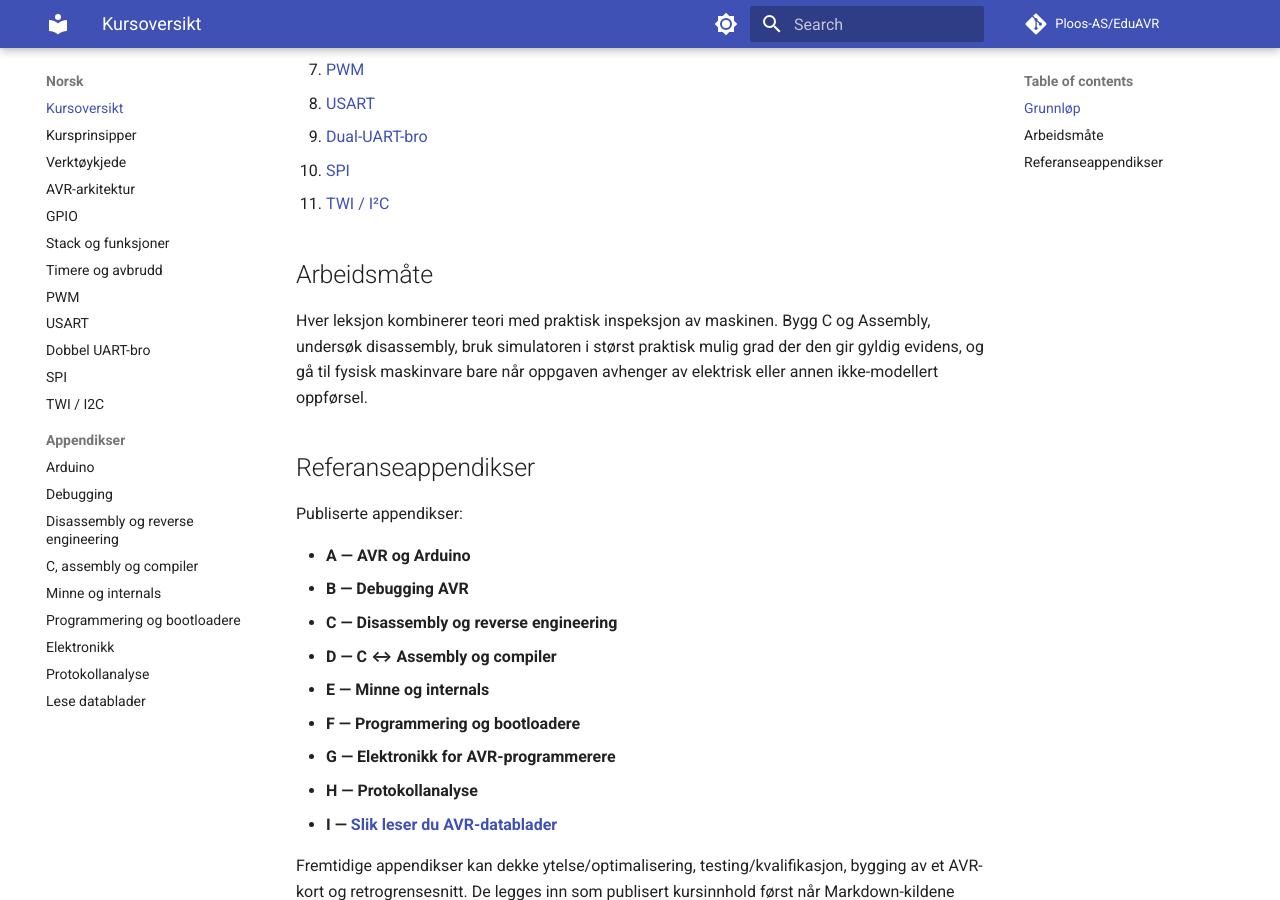
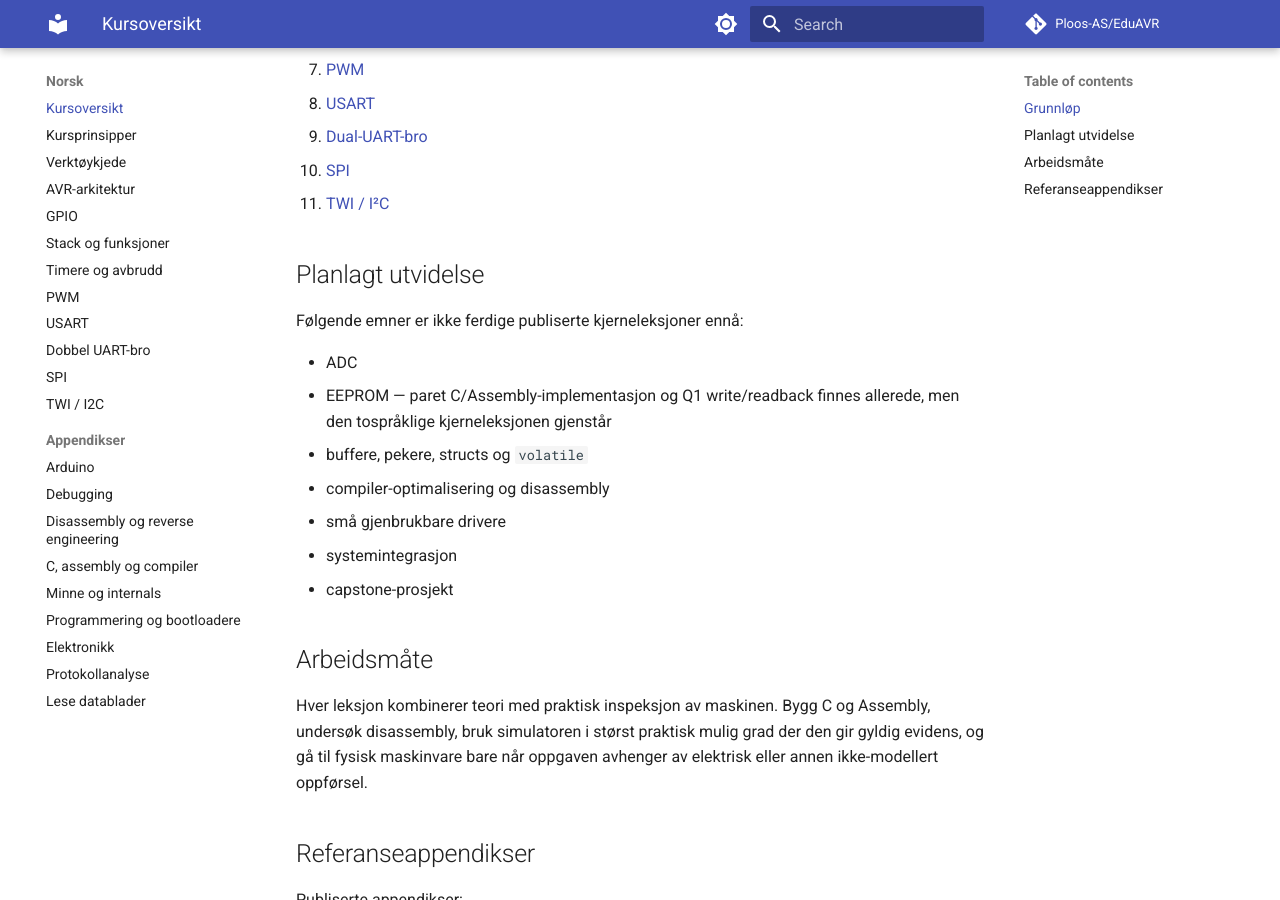
Before and after one commit to Ploos-AS/EduAVR, an MkDocs documentation site: the page built from docs/no/COURSE_OUTLINE.md, in a window 1280 px wide and 900 px high, scrolled down 653 px. Built offline with MkDocs 1.6.1 and Material for MkDocs 9.7.7, drawn with Linux system fonts in a browser that asks for light colours; comment, search, counter and statistics services are not loaded.

Commit message:
docs: reconcile Norwegian course outline

```diff
--- a/docs/no/COURSE_OUTLINE.md
+++ b/docs/no/COURSE_OUTLINE.md
@@ -19,6 +19,18 @@ EduAVR lærer AVR fra maskinvaren og opp, med **Assembly og C side om side**.
 10. [SPI](08-spi.md)
 11. [TWI / I²C](09-twi-i2c.md)
 
+## Planlagt utvidelse
+
+Følgende emner er ikke ferdige publiserte kjerneleksjoner ennå:
+
+- ADC
+- EEPROM — paret C/Assembly-implementasjon og Q1 write/readback finnes allerede, men den tospråklige kjerneleksjonen gjenstår
+- buffere, pekere, structs og `volatile`
+- compiler-optimalisering og disassembly
+- små gjenbrukbare drivere
+- systemintegrasjon
+- capstone-prosjekt
+
 ## Arbeidsmåte
 
 Hver leksjon kombinerer teori med praktisk inspeksjon av maskinen. Bygg C og Assembly, undersøk disassembly, bruk simulatoren i størst praktisk mulig grad der den gir gyldig evidens, og gå til fysisk maskinvare bare når oppgaven avhenger av elektrisk eller annen ikke-modellert oppførsel.
```
